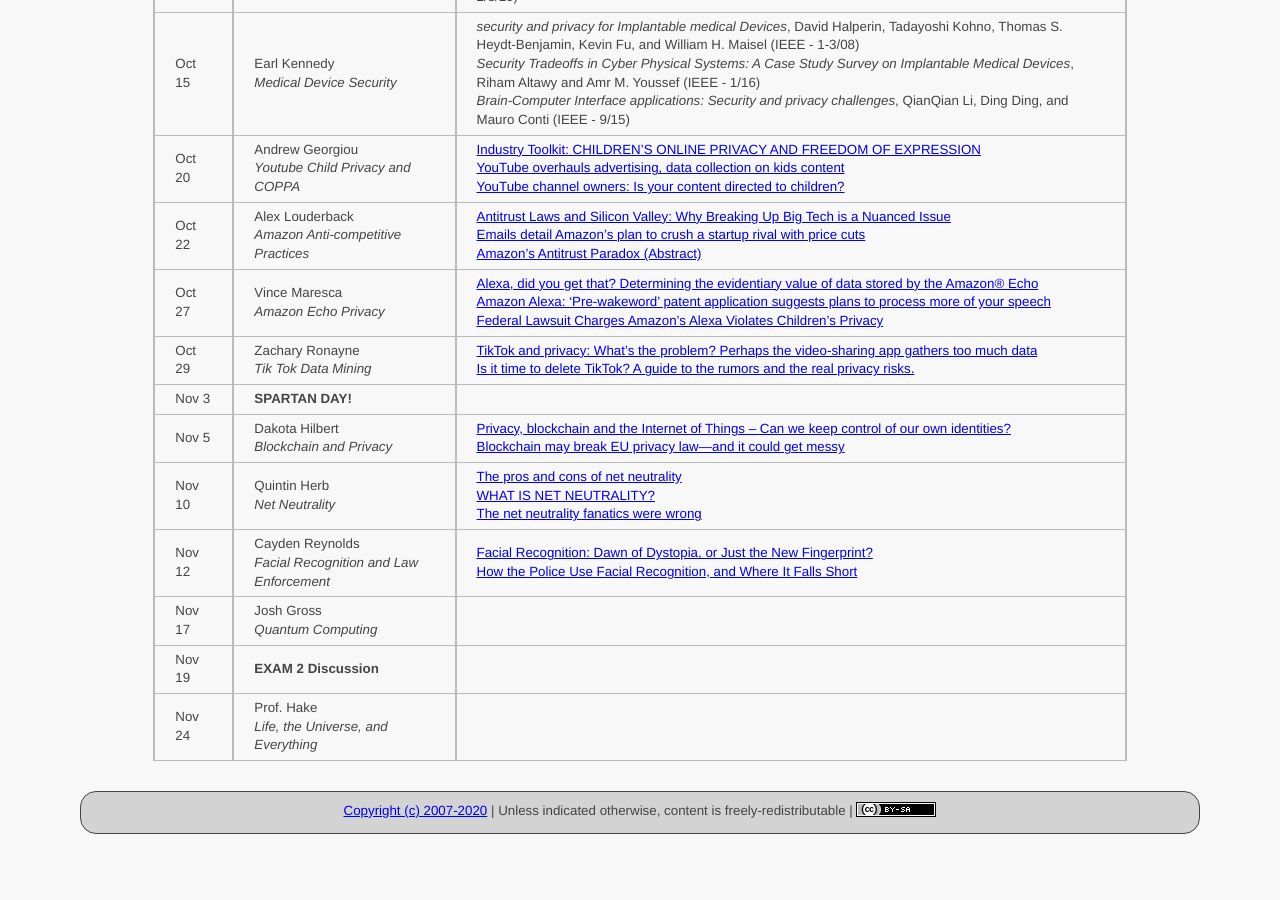
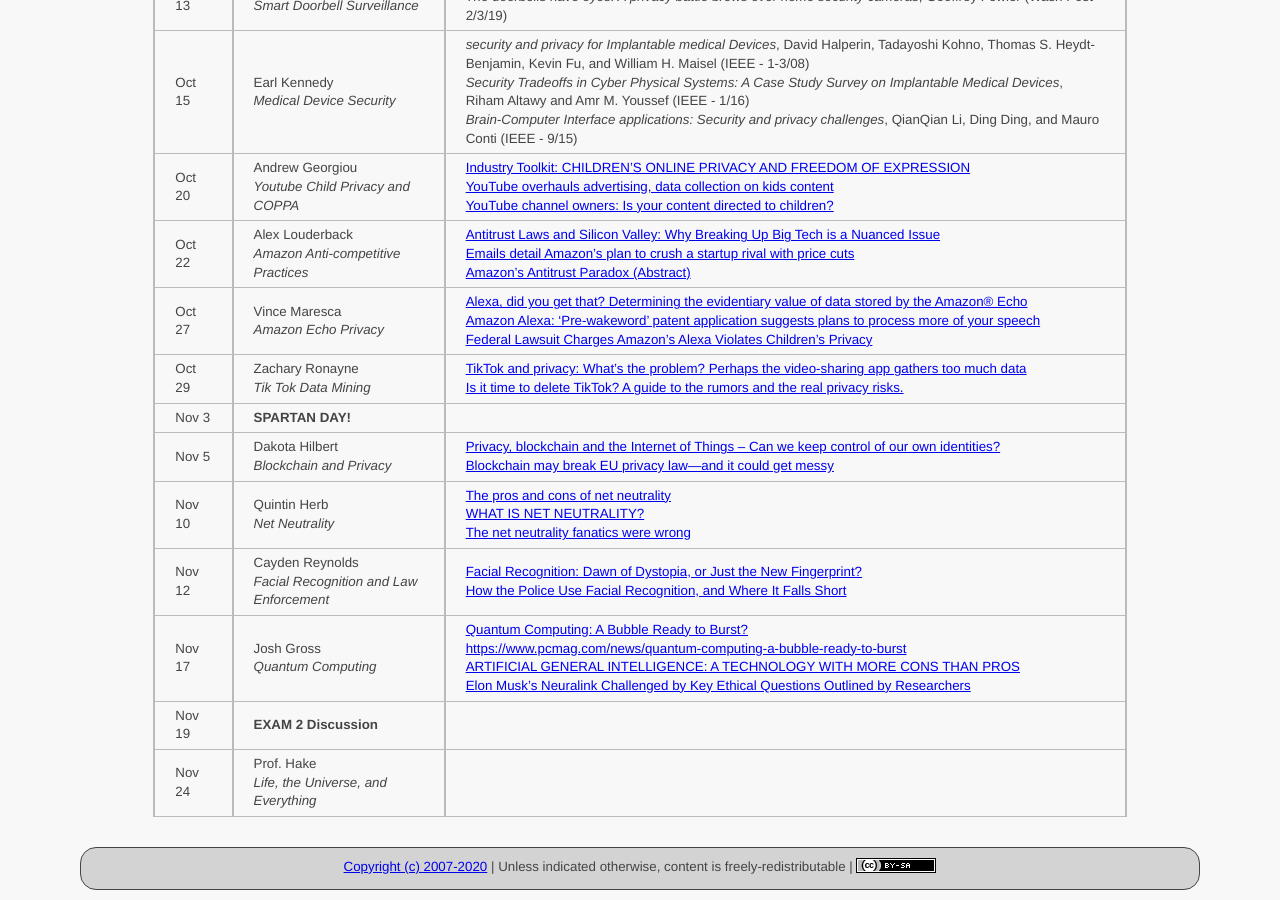
Before and after one commit to ycpcs/cs456-fall2020, a Jekyll site: the page built from schedule/index.md, in a window 1280 px wide and 900 px high, scrolled down 1235 px. Built offline with Jekyll 4.4.1, drawn with Linux system fonts in a browser that asks for light colours; before the commit the page ends 2079 px from its top, so only the background shows below that.

Commit message:
add Josh’s articles
add Josh’s articles

```diff
--- a/schedule/index.md
+++ b/schedule/index.md
@@ -38,7 +38,7 @@ All reading materials can be accessed via [Schmidt Library](http://library.ycp.e
 > Nov 5   | Dakota Hilbert <br> *Blockchain and Privacy* | [Privacy, blockchain and the Internet of Things – Can we keep control of our own identities?](https://unisa.edu.au/Media-Centre/Releases/2020/privacy-blockchain-and-the-internet-of-things--can-we-keep-control-of-our-own-identities/) <br /> [Blockchain may break EU privacy law—and it could get messy](https://modernconsensus.com/regulation/blockchain-may-break-eu-privacy-law-and-it-could-get-messy/)|
 > Nov 10  | Quintin Herb <br> *Net Neutrality* | [The pros and cons of net neutrality](https://www.itpro.co.uk/strategy/28115/the-pros-and-cons-of-net-neutrality) <br /> [WHAT IS NET NEUTRALITY?](https://www.aclu.org/issues/free-speech/internet-speech/what-net-neutrality) <br /> [The net neutrality fanatics were wrong](https://financialpost.com/opinion/the-net-neutrality-fanatics-were-wrong) |
 > Nov 12  | Cayden Reynolds <br> *Facial Recognition and Law Enforcement* | [Facial Recognition: Dawn of Dystopia, or Just the New Fingerprint?](https://www.nytimes.com/2019/05/18/us/facial-recognition-police.html) <br /> [How the Police Use Facial Recognition, and Where It Falls Short](https://www.nytimes.com/2020/01/12/technology/facial-recognition-police.html) |
-> Nov 17  | Josh Gross <br> *Quantum Computing* | |
+> Nov 17  | Josh Gross <br> *Quantum Computing* | [Quantum Computing: A Bubble Ready to Burst?](https://www.pcmag.com/news/quantum-computing-a-bubble-ready-to-burst) <br /> [https://www.pcmag.com/news/quantum-computing-a-bubble-ready-to-burst](https://www.thehindu.com/sci-tech/technology/molecular-computing-dna-inspired-advanced-computers/article32892951.ece) <br /> [ARTIFICIAL GENERAL INTELLIGENCE: A TECHNOLOGY WITH MORE CONS THAN PROS](https://www.analyticsinsight.net/artificial-general-intelligence-a-technology-with-more-cons-than-pros/) <br /> [Elon Musk's Neuralink Challenged by Key Ethical Questions Outlined by Researchers](https://www.techtimes.com/articles/254067/20201111/elon-musks-neuralink-challenged-key-ethical-questions-outlined-researchers.htm)|
 > Nov 19  | **EXAM 2 Discussion** | |
 > Nov 24  | Prof. Hake <br /> *Life, the Universe, and Everything* | |
 
```
